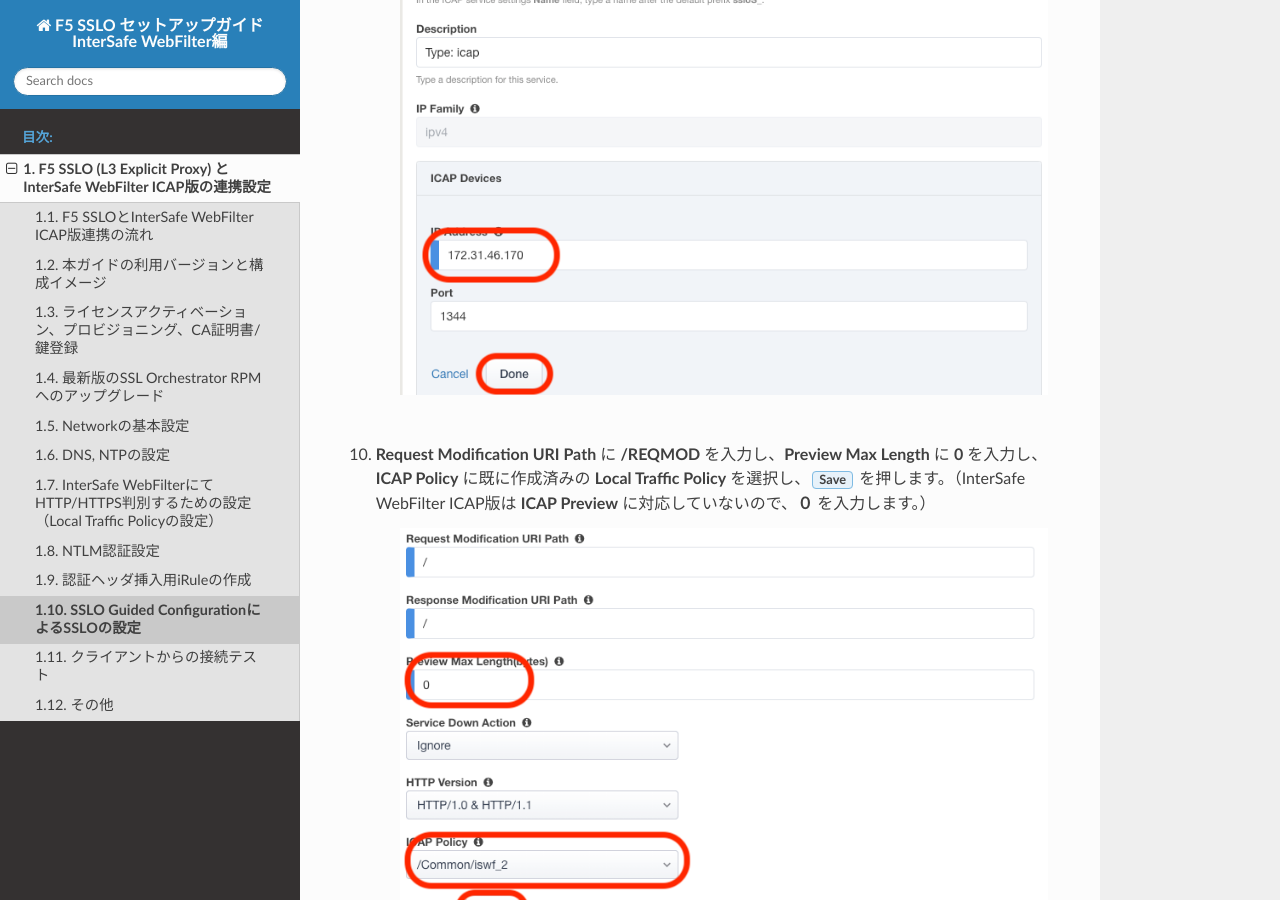
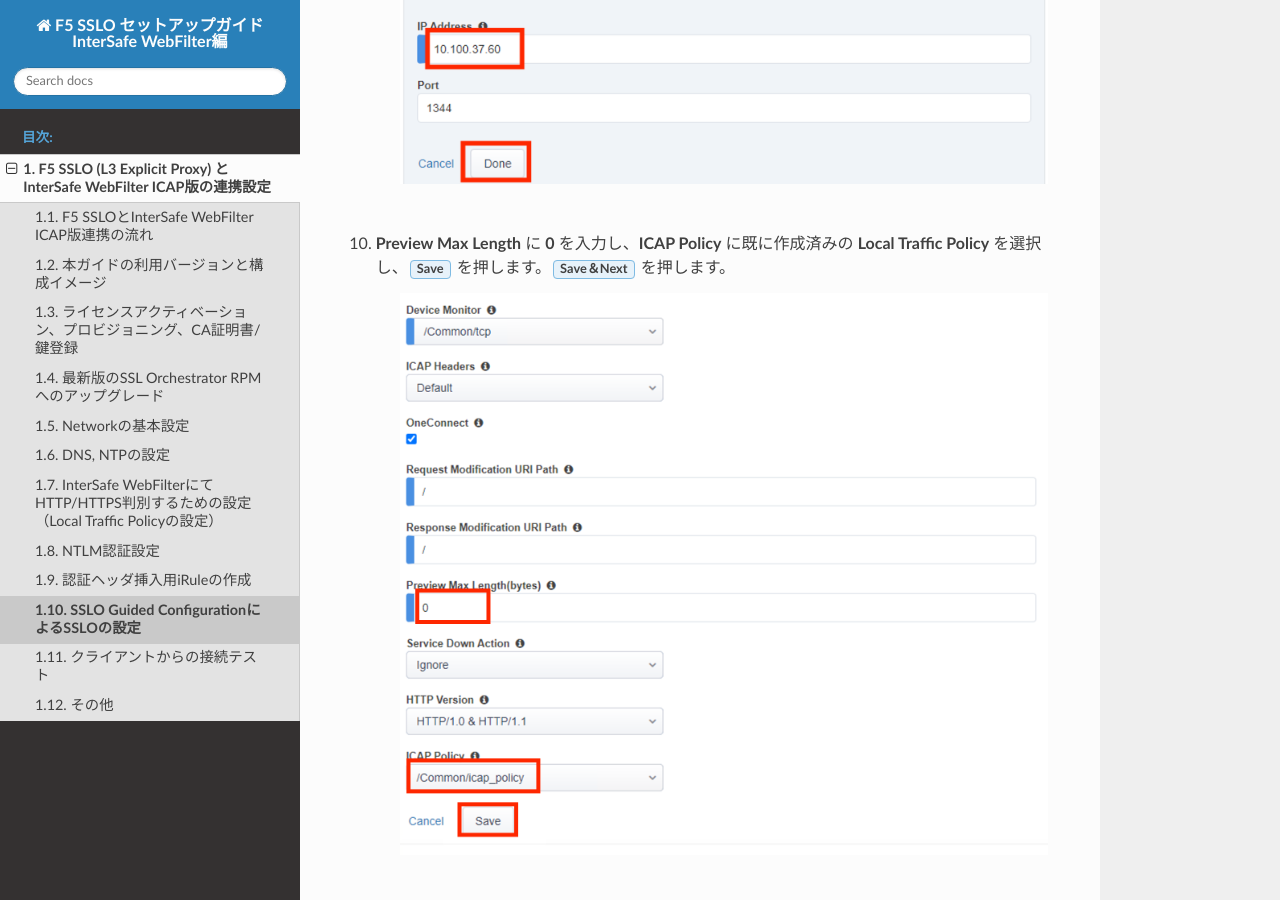
Before and after one commit to BeF5/f5j-sslo-iswf, a Sphinx documentation site: the page built from docs/content1/module10/module10.rst, in a window 1280 px wide and 900 px high, scrolled down 4084 px. Built offline with Sphinx 7.4.7 and the Read the Docs theme 2.0.0, drawn with Linux system fonts in a browser that asks for light colours.

Commit message:
no message

```diff
--- a/docs/content1/module10/module10.rst
+++ b/docs/content1/module10/module10.rst
@@ -37,7 +37,7 @@
 
     .. image:: images/mod10-9.png
     |
-#. **Request Modification URI Path** に **/REQMOD** を入力し、**Preview Max Length** に **0** を入力し、**ICAP Policy** に既に作成済みの **Local Traffic Policy** を選択し、:guilabel:`Save` を押します。（InterSafe WebFilter ICAP版は **ICAP Preview** に対応していないので、**０** を入力します。）
+#. **Preview Max Length** に **0** を入力し、**ICAP Policy** に既に作成済みの **Local Traffic Policy** を選択し、:guilabel:`Save` を押します。:guilabel:`Save＆Next` を押します。
 
     .. image:: images/mod10-10.png
     |
```
Also changed, not shown: docs/content1/module10/images/mod10-10.png, docs/content1/module10/images/mod10-17.png (added), docs/content1/module10/images/mod10-29.png (added), docs/content1/module10/images/mod10-31.png (added), docs/content1/module10/images/mod10-32.png (added), docs/content1/module10/images/mod10-9.png.
